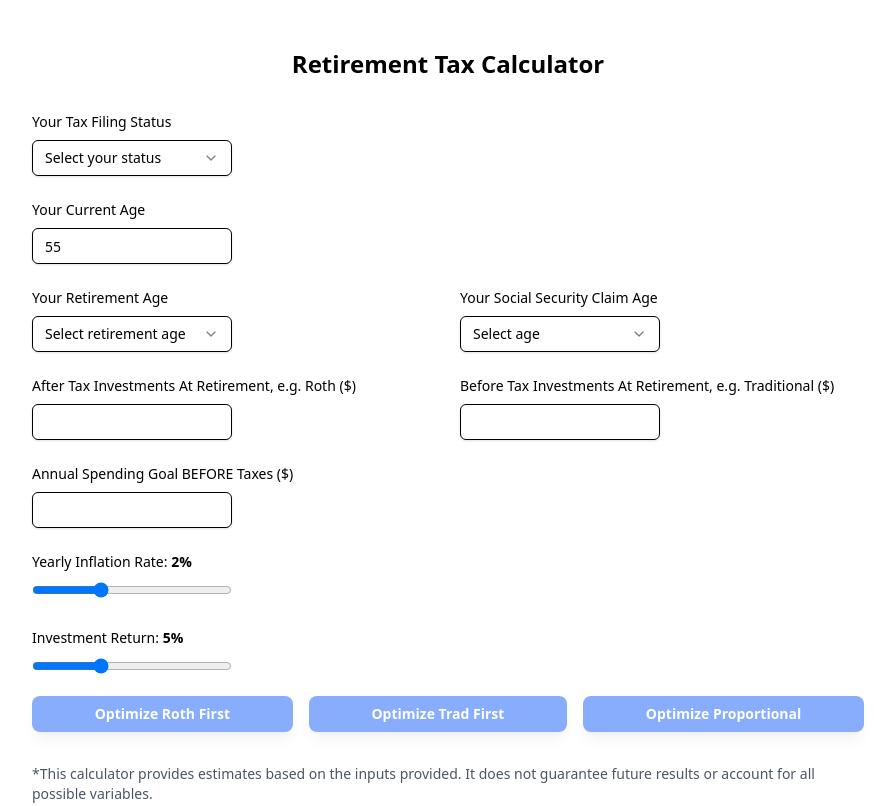
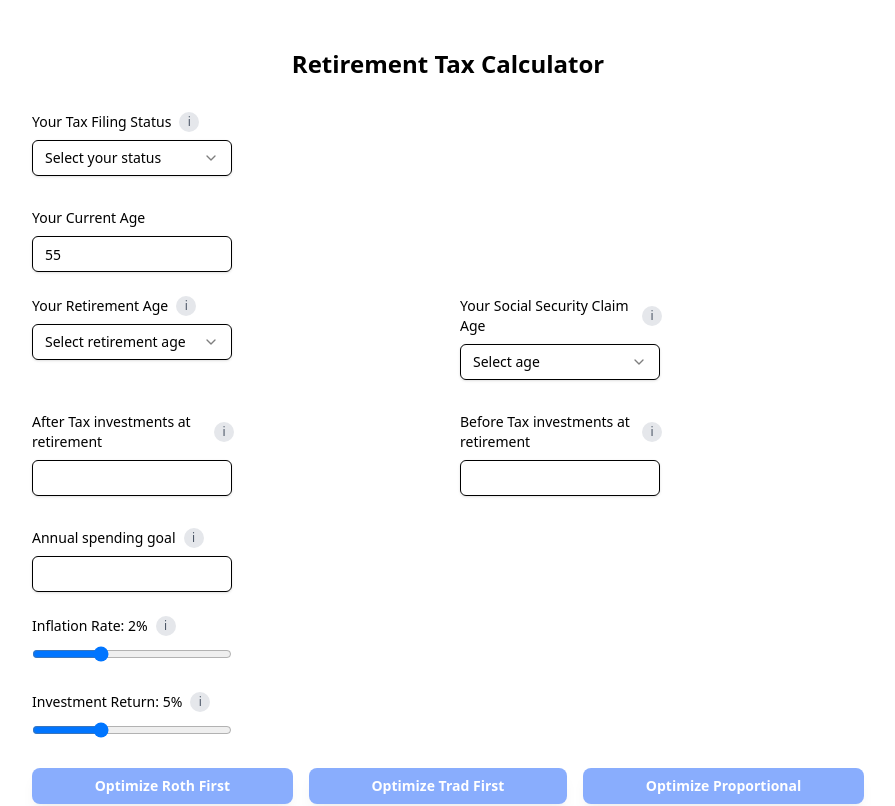
Before and after one commit to axlrommel/tax-calculator, a React (Vite) app: page / in a window 1280 px wide. Shown: the top 806 px of the page, without its empty margins (192-1087 px from the left). Built offline with nearby package versions, Linux system fonts and the light colour scheme.

Commit message:
add tooltips

```diff
--- a/src/App.tsx
+++ b/src/App.tsx
@@ -10,6 +10,7 @@ import { optimizeProportionally } from "./tools/optimizeProportionally";
 import { optimizeRothFirst } from "./tools/optimizeRothFirst";
 import { optimizeTraditionalFirst } from "./tools/optimizeTraditionalFirst";
 import { IAges, ICalculations } from "./tools/types";
+import FormFieldWithTooltip from "./components/FormFieldWithTooltip";
 
 function App() {
   const [selection, setSelection] = useState<string>('');
@@ -38,7 +39,7 @@ function App() {
 
   const doCalculations = (fn: any, strategyTxt: string) => {
     let strategy = optimizeAndSimulateRetirement(fn, getAges(), afterTax, beforeTax, spendingGoal,
-    filingStatus, investmentReturn/100, inflationRate/100);
+      filingStatus, investmentReturn / 100, inflationRate / 100);
     setResults(strategy.details);
     setYearsLast(strategy.moneyLastYears);
     setSelection(strategyTxt)
@@ -49,7 +50,10 @@ function App() {
       <h2 className="text-2xl font-bold mb-8 text-center">Retirement Tax Calculator</h2>
       <div className="flex gap-6 mb-6">
         <div className="w-1/2">
-          <label className="block text-sm font-medium mb-2">Your Tax Filing Status</label>
+          <FormFieldWithTooltip
+            label="Your Tax Filing Status"
+            tooltipText="Select 'Single' if you're unmarried or legally separated. Select 'Married' if you're married and filing jointly."
+          >
             <Select onValueChange={(value) => setFilingStatus(value as "single" | "married")}>
               <SelectTrigger className="w-full max-w-[200px]">
                 <SelectValue placeholder="Select your status" />
@@ -59,6 +63,7 @@ function App() {
                 <SelectItem value="married">Married</SelectItem>
               </SelectContent>
             </Select>
+          </FormFieldWithTooltip>
         </div>
       </div>
       <div className="flex gap-6 mb-6">
@@ -85,7 +90,10 @@ function App() {
       </div>
       <div className="flex gap-6 mb-6">
         <div className="w-1/2">
-          <label className="block text-sm font-medium mb-2">Your Retirement Age</label>
+          <FormFieldWithTooltip
+            label="Your Retirement Age"
+            tooltipText="The age at which you will start withdrawing from your savings."
+          >
             <Select onValueChange={(value) => setRetirementAgePrimary(Number(value))}>
               <SelectTrigger className="w-full max-w-[200px]">
                 <SelectValue placeholder="Select retirement age" />
@@ -96,9 +104,13 @@ function App() {
                 ))}
               </SelectContent>
             </Select>
+          </FormFieldWithTooltip>
         </div>
         <div className="w-1/2">
-          <label className="block text-sm font-medium mb-2">Your Social Security Claim Age</label>
+          <FormFieldWithTooltip
+            label="Your Social Security Claim Age"
+            tooltipText="The age at which you will start claiming social security."
+          >
             <Select onValueChange={(value) => setSsClaimAgePrimary(Number(value))}>
               <SelectTrigger className="w-full max-w-[200px]">
                 <SelectValue placeholder="Select age" />
@@ -109,12 +121,16 @@ function App() {
                 ))}
               </SelectContent>
             </Select>
+          </FormFieldWithTooltip>
         </div>
       </div>
       {filingStatus === "married" && (
         <div className="flex gap-6 mb-6">
           <div className="w-1/2">
-            <label className="block text-sm font-medium mb-2">Spouse Retirement Age</label>
+            <FormFieldWithTooltip
+              label="Spouse's Retirement Age"
+              tooltipText="The age at which your spouse will start withdrawing from your combined savings."
+            >
               <Select onValueChange={(value) => setRetirementAgeSecondary(Number(value))}>
                 <SelectTrigger className="w-full max-w-[200px]">
                   <SelectValue placeholder="Select spouse's retirement age" />
@@ -125,9 +141,13 @@ function App() {
                   ))}
                 </SelectContent>
               </Select>
+            </FormFieldWithTooltip>
           </div>
           <div className="w-1/2">
-            <label className="block text-sm font-medium mb-2">Spouse's Social Security Claim Age</label>
+            <FormFieldWithTooltip
+              label="Spouse's Social Security Claim Age"
+              tooltipText="The age at which your spouse will start claiming social security."
+            >
               <Select onValueChange={(value) => setSsClaimAgeSpouse(Number(value))}>
                 <SelectTrigger className="w-full max-w-[200px]">
                   <SelectValue placeholder="Select age" />
@@ -138,43 +158,57 @@ function App() {
                   ))}
                 </SelectContent>
               </Select>
+            </FormFieldWithTooltip>
           </div>
         </div>
       )}
       <div className="flex gap-6 mb-6">
         <div className="w-1/2">
-          <label className="block text-sm font-medium mb-2">After Tax Investments At Retirement, e.g. Roth ($)</label>
+          <FormFieldWithTooltip
+            label="After Tax investments at retirement"
+            tooltipText="Investments such as Roth IRAs"
+          >
             <Input
               type="number"
               value={afterTax > 0 ? afterTax : ''}
               onChange={(e) => setAfterTax(Number(e.target.value))}
               className="w-full max-w-[200px]"
             />
+          </FormFieldWithTooltip>
         </div>
         <div className="w-1/2">
-          <label className="block text-sm font-medium mb-2">Before Tax Investments At Retirement, e.g. Traditional ($)</label>
+          <FormFieldWithTooltip
+            label="Before Tax investments at retirement"
+            tooltipText="Investments such as Traditional IRAs"
+          >
             <Input
               type="number"
               value={beforeTax > 0 ? beforeTax : ''}
               onChange={(e) => setBeforeTax(Number(e.target.value))}
               className="w-full max-w-[200px]"
             />
+          </FormFieldWithTooltip>
         </div>
       </div>
       <div className="mb-6">
-        <label className="block text-sm font-medium mb-2">Annual Spending Goal BEFORE Taxes ($)</label>
+        <FormFieldWithTooltip
+          label="Annual spending goal"
+          tooltipText="How much do you think you'll need for retirement per year before taxes"
+        >
           <Input
             type="number"
             value={spendingGoal > 0 ? spendingGoal : ''}
             onChange={(e) => setSpendingGoal(Number(e.target.value))}
             className="w-full max-w-[200px]"
           />
+        </FormFieldWithTooltip>
+
       </div>
-      {/* Inflation Rate Slider */}
       <div className="mb-6">
-        <label className="block text-sm font-medium mb-2">
-          Yearly Inflation Rate: <strong>{inflationRate}%</strong>
-        </label>
+        <FormFieldWithTooltip
+          label={`Inflation Rate: ${inflationRate}%`}
+          tooltipText="Average Price Changes Every Year"
+        >
           <input
             type="range"
             min="1"
@@ -184,11 +218,13 @@ function App() {
             onChange={(e) => setInflationRate(Number(e.target.value))}
             className="w-full max-w-[200px]"
           />
+        </FormFieldWithTooltip>
       </div>
-      <div className="w-1/3 mb-4">
-          <label className="block text-sm font-medium mb-2">
-            Investment Return: <strong>{investmentReturn}%</strong>
-          </label>
+      <div className="mb-6">
+        <FormFieldWithTooltip
+          label={`Investment Return: ${investmentReturn}%`}
+          tooltipText="Average Yearly Return on your Investments"
+        >
           <input
             type="range"
             min="3"
@@ -198,6 +234,8 @@ function App() {
             onChange={(e) => setInvestmentReturn(Number(e.target.value))}
             className="w-full max-w-[200px]"
           />
+        </FormFieldWithTooltip>
+
       </div>
       <div className="flex flex-wrap gap-4 mb-8">
         <Button
--- /dev/null
+++ b/src/components/FormFieldWithTooltip.tsx
@@ -0,0 +1,57 @@
+import { useState } from 'react';
+
+interface IProps {
+  label: String;
+  tooltipText: string;
+  children: any;
+  labelClassName?: string;
+  containerClassName?: string;
+  wrapperClassName?: string;
+}
+
+const FormFieldWithTooltip = ({
+  label,
+  tooltipText,
+  children,
+  labelClassName = "text-sm font-medium",
+  containerClassName = "w-1/2",
+  wrapperClassName = "flex gap-6 mb-2"
+}: IProps) => {
+  const [isTooltipVisible, setIsTooltipVisible] = useState(false);
+
+  // Generate a unique ID for each tooltip based on the label
+  const tooltipId = `tooltip-${label.replace(/\s+/g, '-').toLowerCase()}`;
+
+  return (
+    <div className={wrapperClassName}>
+      <div className={containerClassName}>
+        <div className="flex items-center gap-2 mb-2">
+          <label className={labelClassName}>{label}</label>
+          <div className="relative">
+            <button
+              type="button"
+              className="w-5 h-5 rounded-full bg-gray-200 text-gray-600 flex items-center justify-center text-xs hover:bg-gray-300 focus:outline-none focus:ring-2 focus:ring-offset-2 focus:ring-blue-500"
+              onClick={() => setIsTooltipVisible(!isTooltipVisible)}
+              onMouseEnter={() => setIsTooltipVisible(true)}
+              onMouseLeave={() => setIsTooltipVisible(false)}
+              aria-label={`${label} information`}
+            >
+              i
+            </button>
+            <div
+              id={tooltipId}
+              className={`absolute z-50 mt-2 w-64 transform -translate-x-1/2 left-1/2 px-3 py-2 bg-gray-800 text-white text-xs rounded shadow-lg ${isTooltipVisible ? '' : 'hidden'}`}
+              role="tooltip"
+            >
+              {tooltipText}
+              <div className="absolute w-2 h-2 bg-gray-800 transform rotate-45 -mt-4 left-1/2 -ml-1"></div>
+            </div>
+          </div>
+        </div>
+        {children}
+      </div>
+    </div>
+  );
+};
+
+export default FormFieldWithTooltip;
```
Lines whose indentation alone changed are shown as unchanged.
